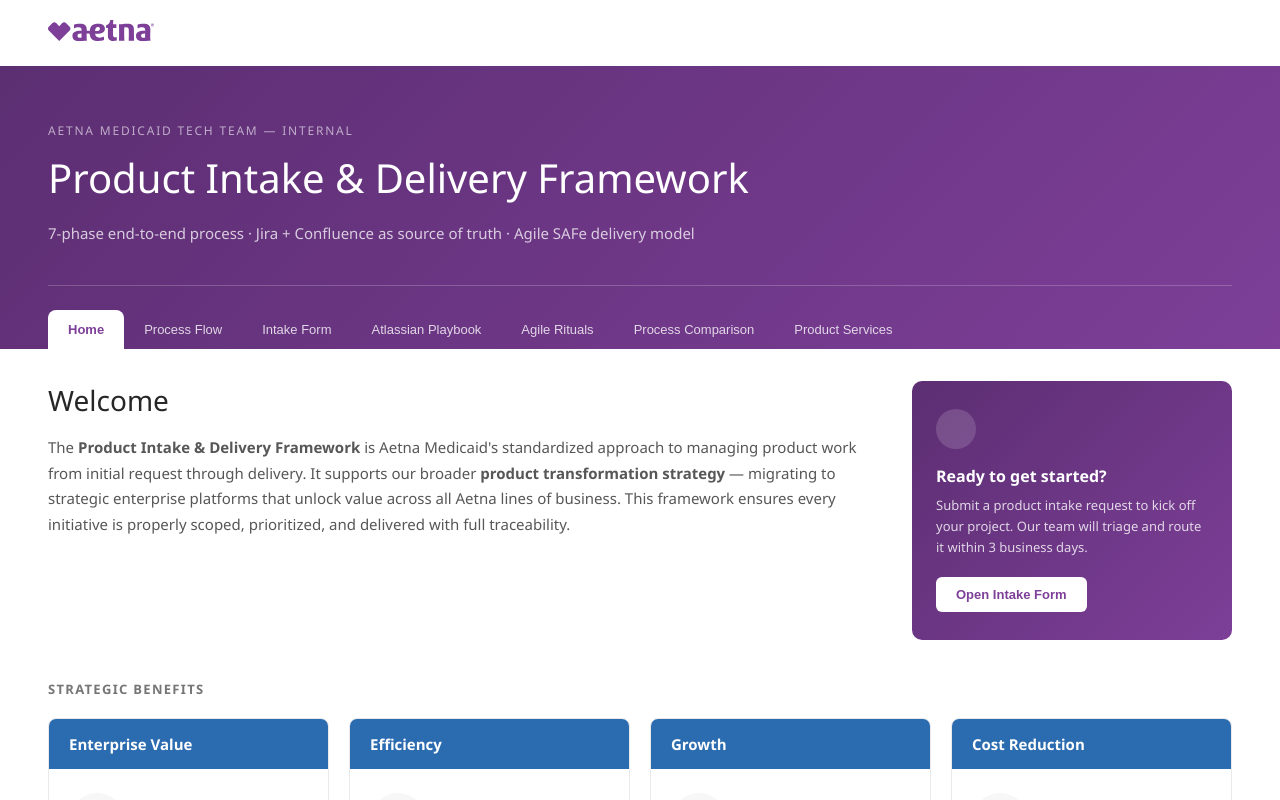
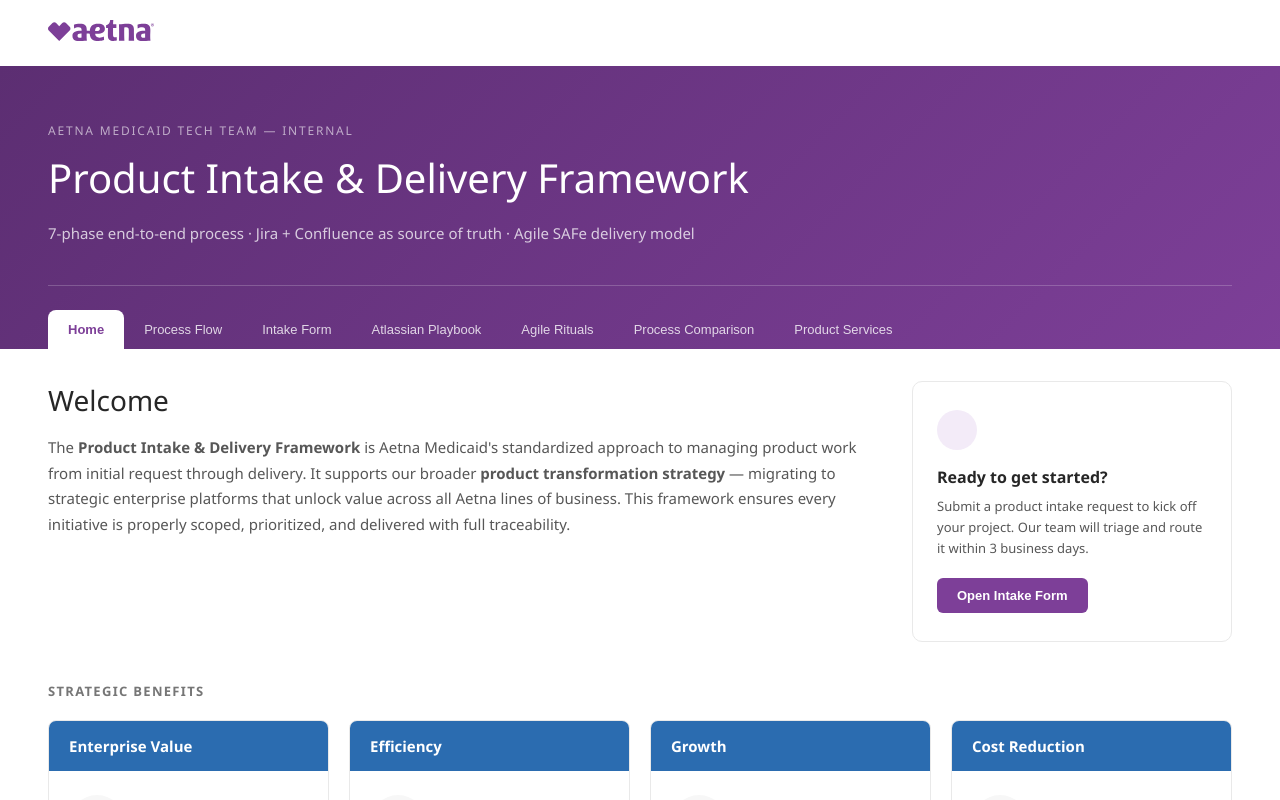
Before and after one commit to mlchiongcvs/product-intake-delivery-framework, a React (Vite) app: page / in a window 1280 px wide. Shown: the top 800 px of the page. Built offline with nearby package versions, Linux system fonts and the light colour scheme.

Commit message:
Lighten CTA card to white with subtle border

```diff
--- a/src/App.jsx
+++ b/src/App.jsx
@@ -222,13 +222,13 @@
           The <strong>Product Intake & Delivery Framework</strong> is Aetna Medicaid's standardized approach to managing product work from initial request through delivery. It supports our broader <strong>product transformation strategy</strong> — migrating to strategic enterprise platforms that unlock value across all Aetna lines of business. This framework ensures every initiative is properly scoped, prioritized, and delivered with full traceability.
         </p>
       </div>
-      <div style={{ background:`linear-gradient(135deg, ${VD} 0%, ${V} 100%)`, borderRadius:10, padding:'28px 24px' }}>
-        <div style={{ width:40, height:40, borderRadius:'50%', background:'rgba(255,255,255,0.15)', display:'flex', alignItems:'center', justifyContent:'center', marginBottom:16 }}>
-          <svg style={{ width:20, height:20, color:WH }} viewBox="0 0 24 24" fill="none" stroke="currentColor" strokeWidth="2" strokeLinecap="round" strokeLinejoin="round"><use href="https://cdn.jsdelivr.net/npm/@tabler/icons-sprite@latest/dist/tabler-sprite.svg#tabler-rocket"/></svg>
+      <div style={{ background:WH, border:`1px solid ${G3}`, borderRadius:10, padding:'28px 24px' }}>
+        <div style={{ width:40, height:40, borderRadius:'50%', background:VL, display:'flex', alignItems:'center', justifyContent:'center', marginBottom:16 }}>
+          <svg style={{ width:20, height:20, color:V }} viewBox="0 0 24 24" fill="none" stroke="currentColor" strokeWidth="2" strokeLinecap="round" strokeLinejoin="round"><use href="https://cdn.jsdelivr.net/npm/@tabler/icons-sprite@latest/dist/tabler-sprite.svg#tabler-clipboard-text"/></svg>
         </div>
-        <h3 style={{ fontSize:16, fontWeight:700, color:WH, margin:'0 0 8px' }}>Ready to get started?</h3>
-        <p style={{ fontSize:13, lineHeight:1.6, color:'rgba(255,255,255,0.8)', margin:'0 0 20px' }}>Submit a product intake request to kick off your project. Our team will triage and route it within 3 business days.</p>
-        <button onClick={() => onNavigate(1)} style={{ background:WH, color:V, border:'none', borderRadius:6, padding:'10px 20px', fontSize:13, fontWeight:700, cursor:'pointer' }}>Open Intake Form</button>
+        <h3 style={{ fontSize:16, fontWeight:600, color:TX, margin:'0 0 8px' }}>Ready to get started?</h3>
+        <p style={{ fontSize:13, lineHeight:1.6, color:TM, margin:'0 0 20px' }}>Submit a product intake request to kick off your project. Our team will triage and route it within 3 business days.</p>
+        <button onClick={() => onNavigate(1)} style={{ background:V, color:WH, border:'none', borderRadius:6, padding:'10px 20px', fontSize:13, fontWeight:600, cursor:'pointer' }}>Open Intake Form</button>
       </div>
     </div>
 
```
